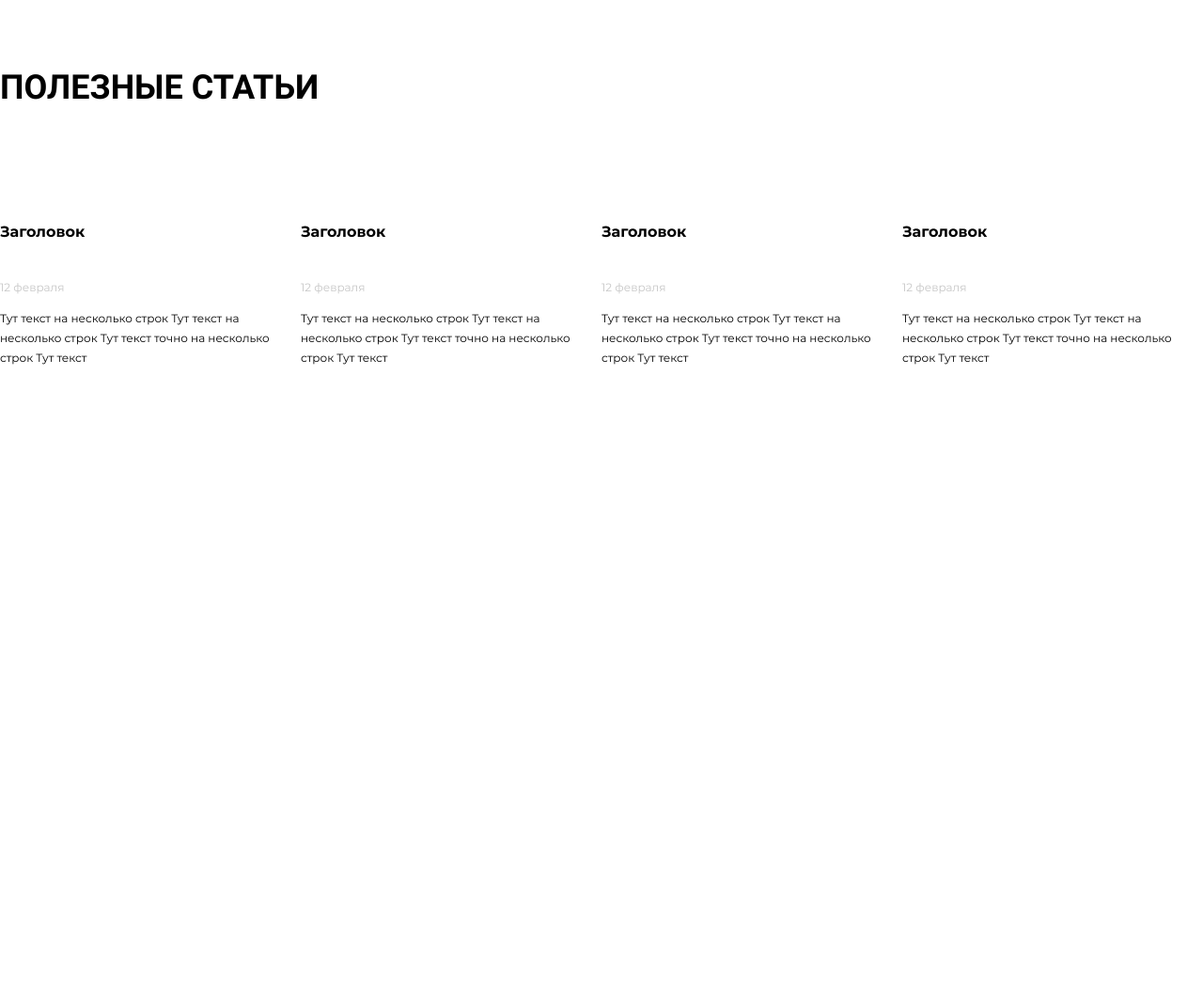
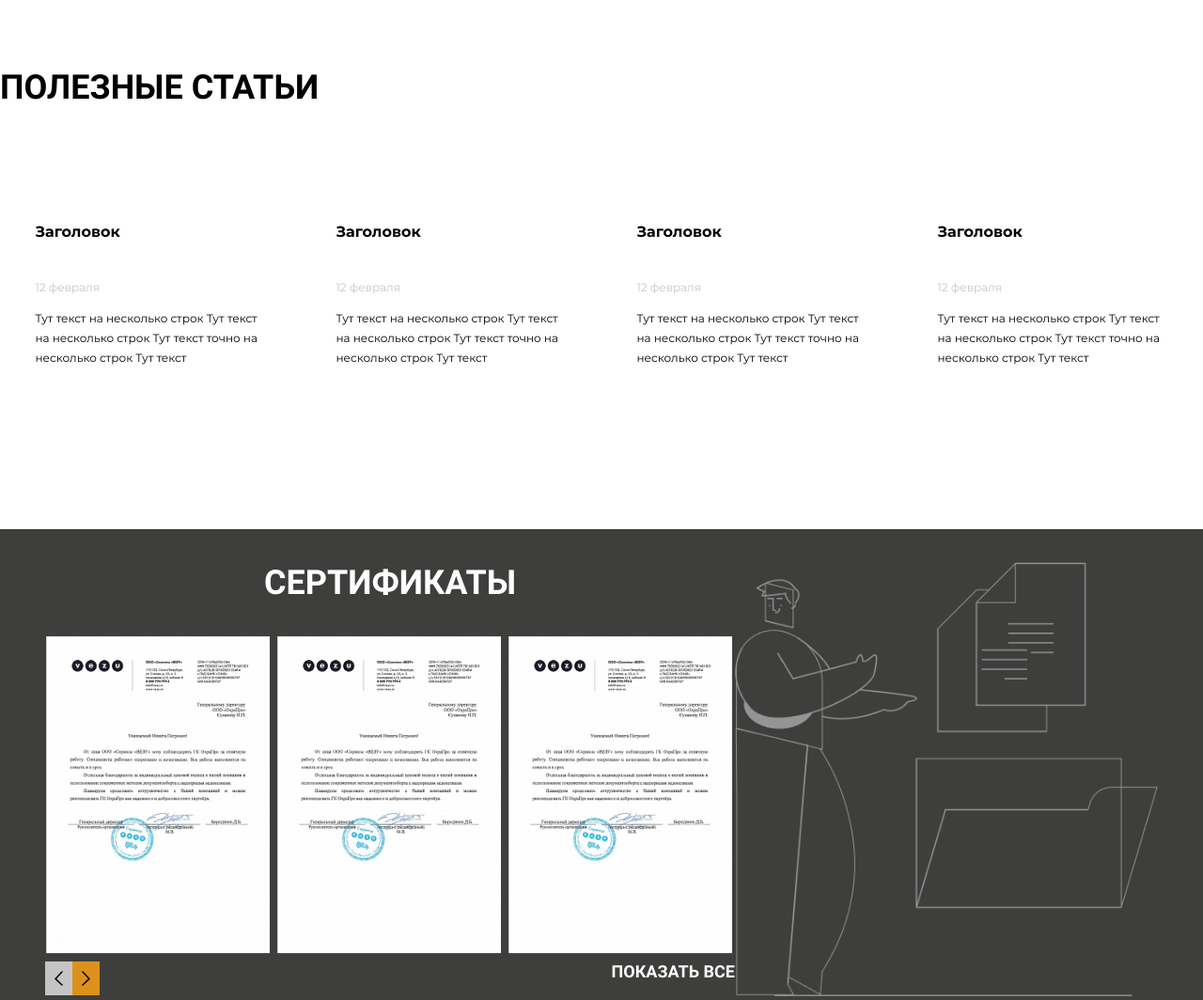
Before and after one commit to KovalevaTatyana/intec, a PHP site: page /index.html in a window 1280 px wide; the page is wider, and only the part inside the window is pictured. Shown: the part 5306-6370 px from the top of that part at 94% size. Before the commit the page ends 5694 px from the top of that part, so only its background shows below. Run offline with PHP 8.4, Linux system fonts and the light colour scheme.

Commit message:
add certificates

```diff
--- a/index.html
+++ b/index.html
@@ -296,7 +296,26 @@
                     </div>
                 </div>
             </div>
-
+            <div class="container_certificates">
+                <div class="certificates__info">
+                    <div class="certificates__info-title">
+                        <p>сертификаты</p>
+                    </div>
+                    <div class="certificates__info-list">
+                        <img src="images/reviews.png" alt="certificates">
+                        <img src="images/reviews.png" alt="certificates">
+                        <img src="images/reviews.png" alt="certificates">
+                    </div>
+                    <div class="certificates__info-btn">
+                        <img class="certificates__info-btn left" src="images/arrow-left.svg" alt="arrow-left">
+                        <img class="certificates__info-btn right" src="images/arrow-right.svg" alt="arrow-right">
+                        <a href="#">показать все</a>
+                    </div>
+                </div>
+                <div class="certificates__foto">
+                    <img src="images/certificates-photo.png" alt="certificates-photo">
+                </div>
+            </div>
         </div>
     </body>
 </html>
--- a/style.css
+++ b/style.css
@@ -185,14 +185,18 @@ a {
     padding: 10px;
     float: right;
 }
-.container_reviews {
+.container_reviews,
+.container_certificates
+ {
     display: flex;
     justify-content: center;
     background: #3E3E3D;
     max-width: 1920px;
 }
 
-.reviews__info-title {
+.reviews__info-title,
+ .certificates__info-title
+ {
     font-family: Roboto;
     font-style: normal;
     font-weight: bold;
@@ -201,7 +205,9 @@ a {
     color: #FFFFFF;
     text-align: center;
 }
-.reviews__foto img{
+.reviews__foto img,
+.certificates__foto img
+{
     width: 450px;
     padding-top: 35px;
 }
@@ -214,7 +220,9 @@ a {
     background: #DC911B;
     padding: 10px;
 }
-.reviews__info-btn a{
+.reviews__info-btn a,
+.certificates__info-btn a
+{
     font-family: Roboto;
     font-style: normal;
     font-weight: bold;
@@ -223,6 +231,7 @@ a {
     color: #FFFFFF;
     float: right;
 }
+
 .container_projects{
     max-width: 1920px;
     min-height: 1069px;
@@ -451,6 +460,7 @@ a {
 }
 .articles__block {
     display: flex;
+    justify-content: space-around;
 }
 .articles__block-title h6{
     font-family: Montserrat;
@@ -475,4 +485,11 @@ a {
     font-size: 12px;
     line-height: 21px;
     color: #000000;
+    width: 245px;
+    height: 63px;
 }
+
+.container_certificates {
+    max-width: 1920px;
+    margin-top: 172px;
+}
```
Also changed, not shown: images/certificates-photo.png (added).
